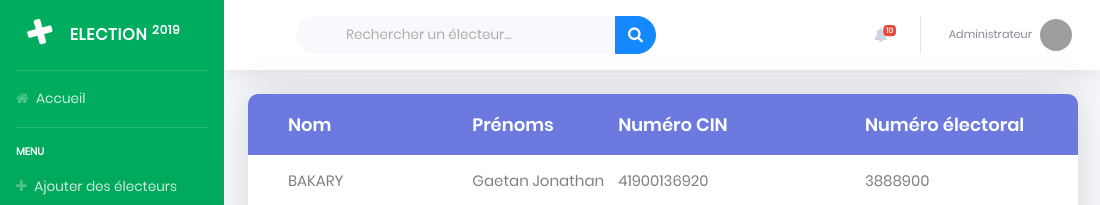
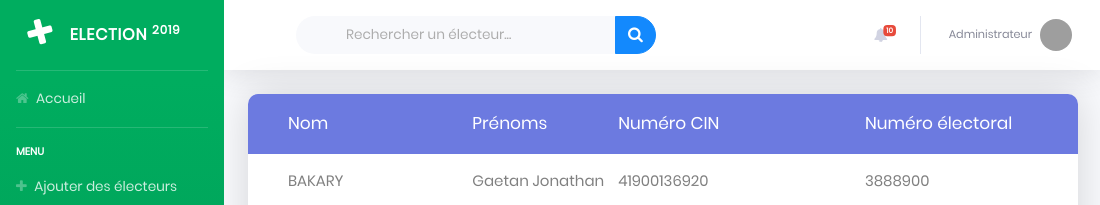
Before and after one commit to FoyerSociety/election, an Electron app: page view/search.html in a window 1100 px wide. Shown: the top 205 px of the page. Drawn offline with nearby package versions, Linux system fonts and the light colour scheme; grey boxes are pictures that could not be loaded.

Commit message:
Correction font

```diff
--- a/view/assets/css/table.css
+++ b/view/assets/css/table.css
@@ -1,45 +1,6 @@
-/*//////////////////////////////////////////////////////////////////
-[ FONT ]*/
-@font-face {
-  font-family: 'FontAwesome';
-  src: url('../fonts/fontawesome-webfont-v%3d4.6.3.eot');
-  src: url('../fonts/fontawesome-webfont-.eot#iefix&v=4.6.3') format('embedded-opentype'),
-      url('../fonts/fontawesome-webfont-v%3d4.6.3.woff2') format('woff2'),
-      url('../fonts/fontawesome-webfont-v%3d4.6.3.woff') format('woff'),
-      url('../fonts/fontawesome-webfont-v%3d4.6.3.ttf') format('truetype'),
-      url('../fonts/fontawesome-webfont-v%3d4.6.3.svg#fontawesomeregular') format('svg');
-  font-weight: normal;
-  font-style: normal;
-}
-
-@font-face {
-  font-family: Poppins-Regular;
-  src: url('../fonts/poppins/Poppins-Regular.ttf');
-}
-
-@font-face {
-  font-family: Poppins-Medium;
-  src: url('../fonts/poppins/Poppins-Medium.ttf');
-}
-
-@font-face {
-  font-family: Poppins-Bold;
-  src: url('../fonts/poppins/Poppins-Bold.ttf');
-}
-
-@font-face {
-  font-family: Poppins-SemiBold;
-  src: url('../fonts/poppins/Poppins-SemiBold.ttf');
-}
-
-@font-face {
-  font-family: Poppins-Light;
-  src: url('../fonts/poppins/Poppins-Light.ttf');
-}
-
-
 .head .column1, .head .column2, .head .column3, .head .column4{
-  font-family: Poppins-SemiBold !important;
+  font-family: Poppins-Regular !important;
+  font-size: 17px !important;
 }
 
 .body .column1, .body .column2, .body .column3, .body .column4{
```
